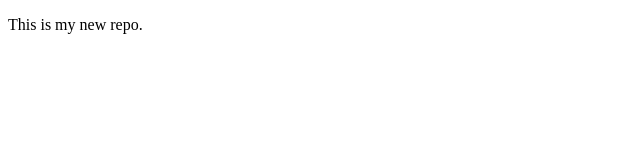
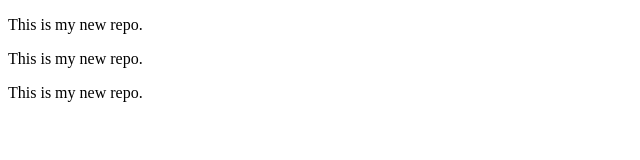
Before and after one commit to apurvaanilkumar/localrepo, a plain HTML site: page index.html in a window 1280 px wide. Shown: the whole page, without its empty margins (0-640 px from the left). Drawn offline with Linux system fonts and the light colour scheme.

Commit message:
new paragraphs added

```diff
--- a/index.html
+++ b/index.html
@@ -7,5 +7,8 @@
 </head>
 <body>
     <p>This is my new repo.</p>
+    <p>This is my new repo.</p>
+    <p>This is my new repo.</p>
+
 </body>
 </html>
```
